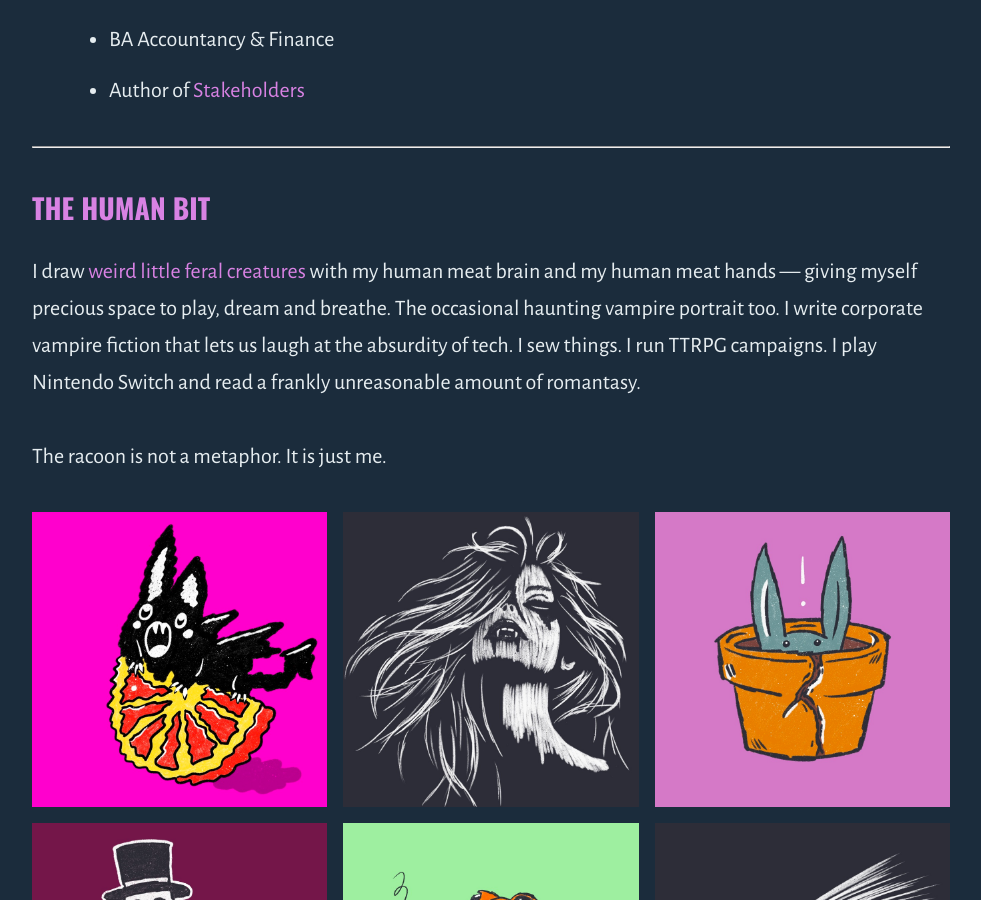
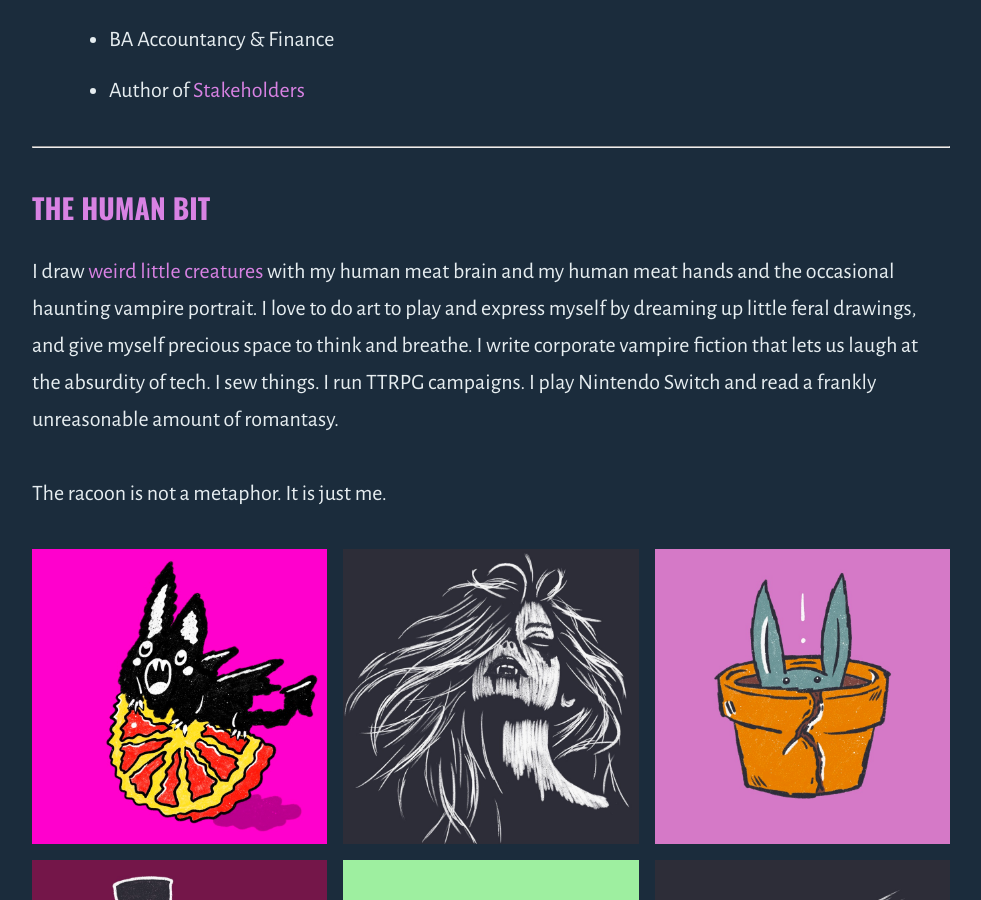
Before and after one commit to outragedpinkracoon/outragedpinkracoon.github.io, a Jekyll site: the page built from about-me.md, in a window 1280 px wide and 900 px high, scrolled down 3312 px. Shown: the whole window, without its empty margins (149-1130 px from the left). Built offline with Jekyll 4.4.1, drawn with Linux system fonts in a browser that asks for light colours; comment, search, counter and statistics services are not loaded.

Commit message:
moves shared images to assets/images/shared, updates all references
Co-Authored-By: Claude Sonnet 4.6 <noreply@anthropic.com>

```diff
--- a/about-me.md
+++ b/about-me.md
@@ -10,8 +10,8 @@ show_cta: true
 > Racoons are animals that don't belong anywhere, but thrive anyway!
 
 <div class="image-pair">
-  <img src="/assets/images/who-am-i/racoon.jpeg" alt="a racoon wearing a beret and holding a baguette" style="width:100%;">
-  <img src="/assets/images/who-am-i/mypic.png" alt="me smiling and holding a cup of coffee" style="width:100%;">
+  <img src="/assets/images/shared/racoon.jpeg" alt="a racoon wearing a beret and holding a baguette" style="width:100%;">
+  <img src="/assets/images/shared/mypic.png" alt="me smiling and holding a cup of coffee" style="width:100%;">
 </div>
 
 ### My story
@@ -68,7 +68,7 @@ I unlock that through a blend of coaching (guided questioning, genuine challenge
 
 ### The human bit
 
-I draw [weird little feral creatures](https://cara.app/outragedracoonpaws/all) with my human meat brain and my human meat hands — giving myself precious space to play, dream and breathe. The occasional haunting vampire portrait too. I write corporate vampire fiction that lets us laugh at the absurdity of tech. I sew things. I run TTRPG campaigns. I play Nintendo Switch and read a frankly unreasonable amount of romantasy.
+I draw [weird little creatures](https://cara.app/outragedracoonpaws/all) with my human meat brain and my human meat hands and the occasional haunting vampire portrait. I love to do art to play and express myself by dreaming up little feral drawings, and give myself precious space to think and breathe. I write corporate vampire fiction that lets us laugh at the absurdity of tech. I sew things. I run TTRPG campaigns. I play Nintendo Switch and read a frankly unreasonable amount of romantasy.
 
 The racoon is not a metaphor. It is just me.
 
--- a/index.html
+++ b/index.html
@@ -6,6 +6,11 @@ description: ILM Certified Coach | Neurodivergent | Queer | Non-Binary | Disable
 subtitle: ILM Certified Coach | Neurodivergent | Queer | Non-Binary | Disabled | A Little Feral
 show_cta: true
 ---
+
+<div class="image-pair">
+  <img src="/assets/images/shared/racoon.jpeg" alt="a racoon wearing a beret and holding a baguette" style="width:100%;">
+  <img src="/assets/images/shared/mypic.png" alt="me smiling and holding a cup of coffee" style="width:100%;">
+</div>
 
 <p>I'm Val — coach, engineering leader, author, artist, and proudly feral. I built this corner of the internet for the people tech was never designed for. The ones who are brilliant and overlooked. The ones navigating a broken system, alone, with no one in their corner.</p>
 
```
Also changed, not shown: assets/images/shared/racoon.jpeg (renamed from assets/images/who-am-i/racoon.jpeg), 2 other files.
